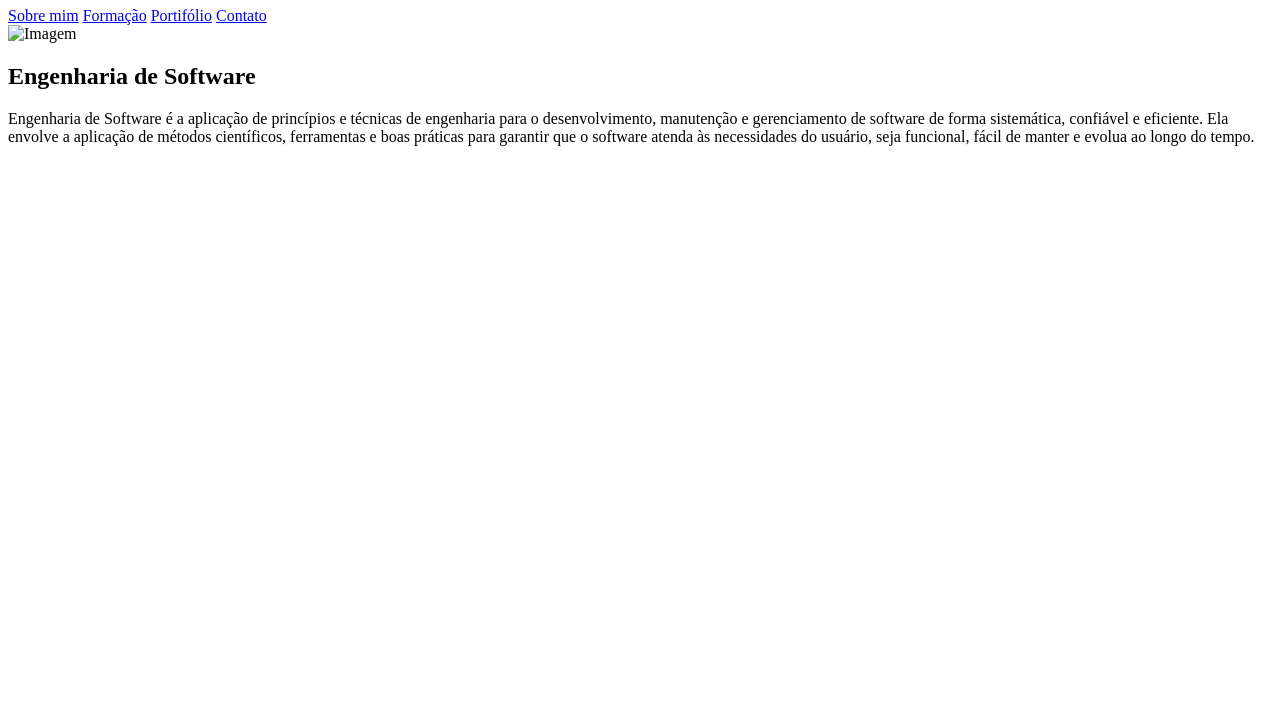
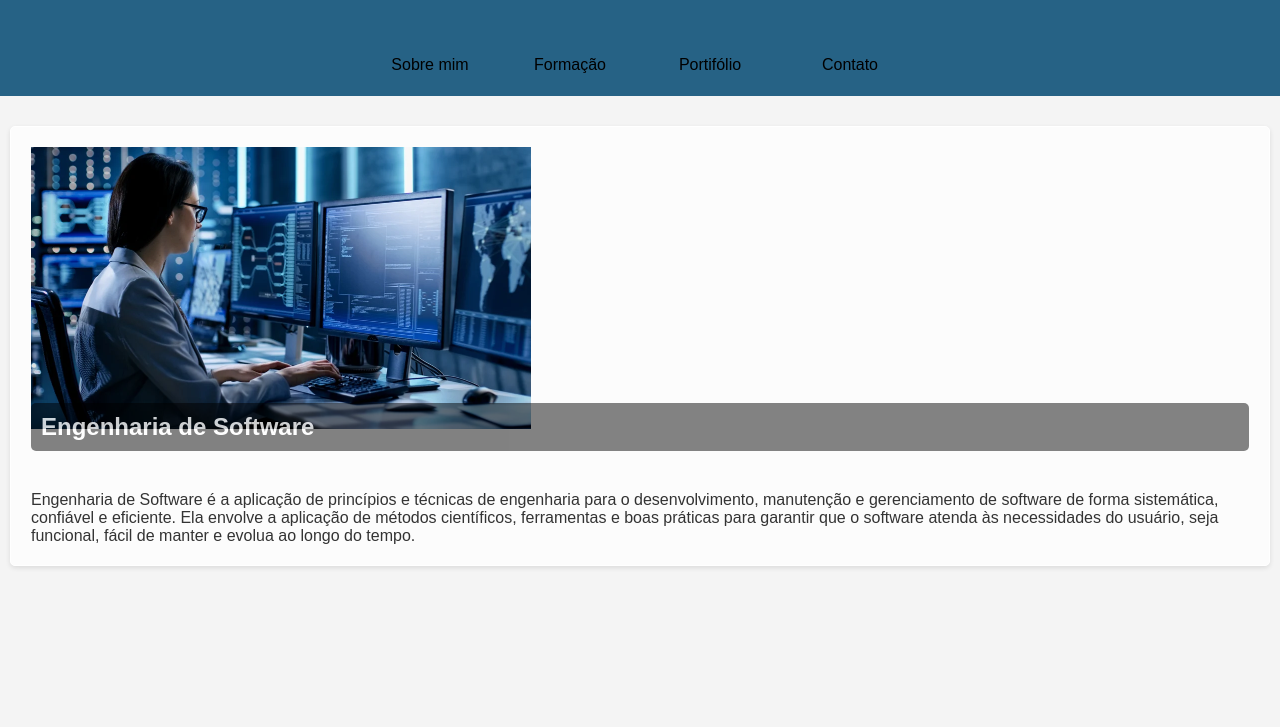
Before and after one commit to pedrofouchy/Principal-Trabalho, a plain HTML site: page index.html in a window 1280 px wide. Shown: the part 73-800 px from the top of the page. Drawn offline with Linux system fonts and the light colour scheme; the site is published under a folder, as on GitHub Pages, so addresses that start at the root find nothing.

Commit message:
agoravai

```diff
--- a/index.html
+++ b/index.html
@@ -4,7 +4,7 @@
   <meta charset="UTF-8">
   <meta name="viewport" content="width=device-width, initial-scale=1.0">
   <title>Portifólio Pessoal</title>
-  <link rel="stylesheet" href="/css/style.css">
+  <link rel="stylesheet" href="css/style.css">
 </head>
 <body>
 <header>
@@ -19,7 +19,7 @@
 
 <section class="feed">
   <article class="post">
-    <img src="../imagens/eng-software-curso-undb.webp" alt="Imagem" width="500">
+    <img src="imagens/eng-software-curso-undb.webp" alt="Imagem" width="500">
     <h2 class="titulo-post">Engenharia de Software</h2>
     <p class="descricao-post">Engenharia de Software é a aplicação de princípios e técnicas de engenharia para o desenvolvimento, manutenção e gerenciamento de software de forma sistemática, confiável e eficiente. Ela envolve a aplicação de métodos científicos, ferramentas e boas práticas para garantir que o software atenda às necessidades do usuário, seja funcional, fácil de manter e evolua ao longo do tempo. </p>
   </article>
```
Also changed, not shown: portifolio.html (+1 -1 lines), sobre.html (+1 -1 lines).
